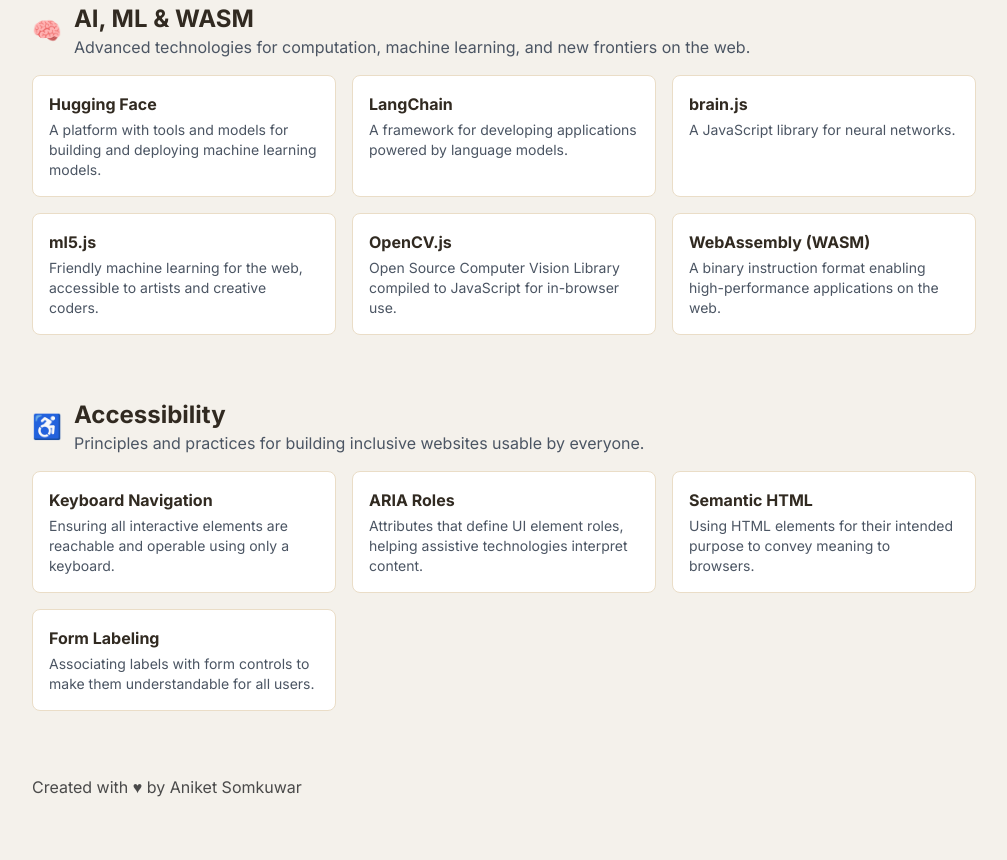
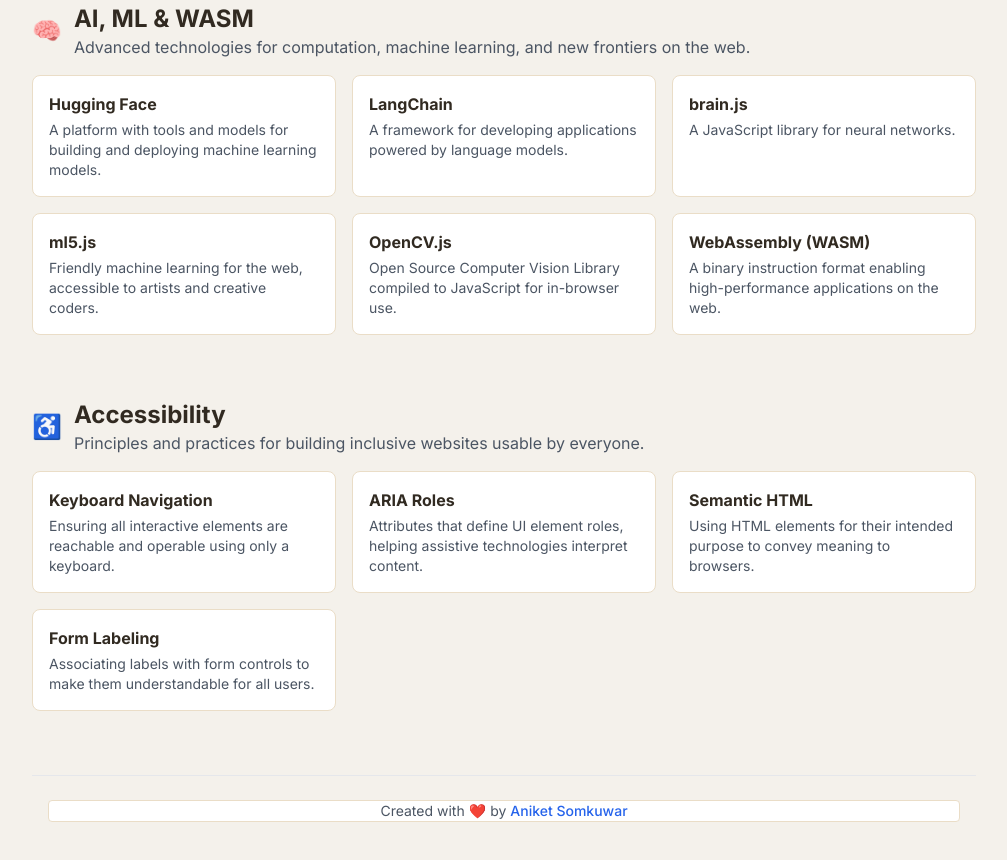
Before and after one commit to Aniketsomkuwar/Frontend-Developer-Roadmap-2026, a plain HTML site: page index.html in a window 1280 px wide. Shown: the part 3901-4761 px from the top of the page, without its empty margins (264-1271 px from the left). Before the commit the page ends 4740 px from the top, so only its background shows below. Drawn offline with nearby package versions, Linux system fonts and the light colour scheme.

Commit message:
Update index.html

```diff
--- a/index.html
+++ b/index.html
@@ -96,14 +96,14 @@
             <div id="app-content">
                 <!-- Sections will be dynamically generated here -->
             </div>
-            <footer className="w-full mt-10 border-t pt-6 pb-4 px-4 text-sm text-gray-600">
-        <p className="flex items-center justify-center gap-1 flex-wrap card nav-link">
-  Created with <span className="text-red-500">♥</span> by
+            <footer class="w-full mt-10 border-t pt-6 pb-4 px-4 text-sm  text-gray-600">
+        <p class="flex items-center justify-center gap-1 flex-wrap card rounded">
+  Created with <span class="text-red-500">❤️</span> by
   <a
     href="https://www.linkedin.com/in/aniketsomkuwar/"
     target="_blank"
     rel="noopener noreferrer"
-    className="font-medium text-blue-600 hover:underline"
+    class="font-medium text-blue-600 hover:underline"
   >
     Aniket Somkuwar
   </a>
```
